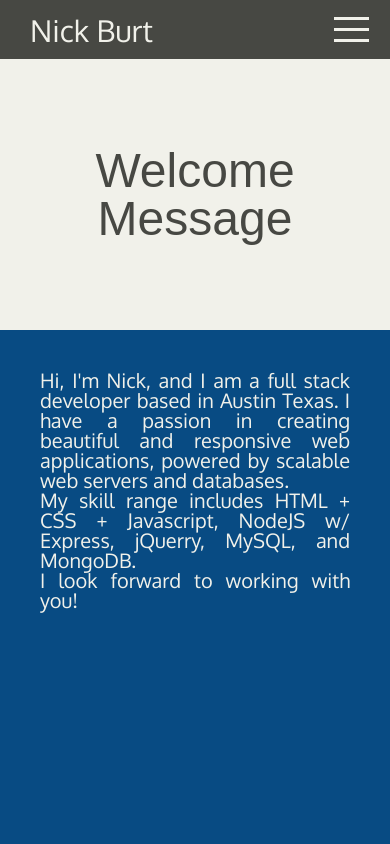
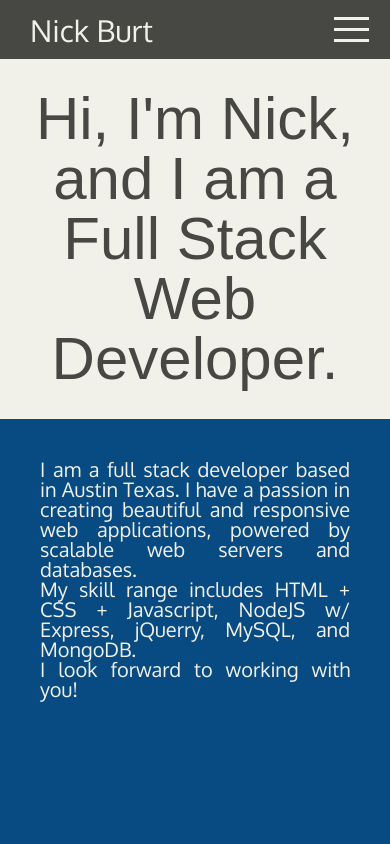
Before and after one commit to nbur4556/responsive-portfolio, a website: page public/index.html in a window 390 px wide. Shown: the top 844 px of the page. Drawn offline with Linux system fonts and the light colour scheme; a web font is replaced by a local one.

Commit message:
included welcome message

```diff
--- a/public/index.html
+++ b/public/index.html
@@ -54,15 +54,15 @@
 
             <!-- Card Content -->
             <section class="card">
-                <p>Hi, I'm Nick, and I am a full stack developer based in Austin Texas. I have a passion in creating
-                    beautiful and responsive web applications, powered by scalable web servers and databases.</p>
+                <p>I am a full stack developer based in Austin Texas. I have a passion in creating beautiful and
+                    responsive web applications, powered by scalable web servers and databases.</p>
                 <p>My skill range includes HTML + CSS + Javascript, NodeJS w/ Express, jQuerry, MySQL, and MongoDB.</p>
                 <p>I look forward to working with you!</p>
             </section>
 
             <!-- Welcome Message -->
             <section class="welcome-message">
-                <h2>Welcome Message</h2>
+                <h3>Hi, I'm Nick, and I am a Full Stack Web Developer.</h3>
             </section>
 
             <!-- Footer section for all pages -->
--- a/public/stylesheets/index.css
+++ b/public/stylesheets/index.css
@@ -62,7 +62,7 @@ nav, footer{
 
     .welcome-message{
         order: 1;
-        height: 25vh;
+        min-height: 25vh;
     }
 
     .welcome-message h2{ font-size: 3em; }
```
